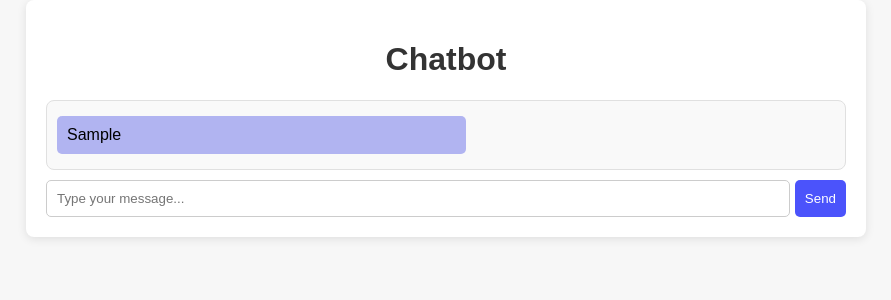
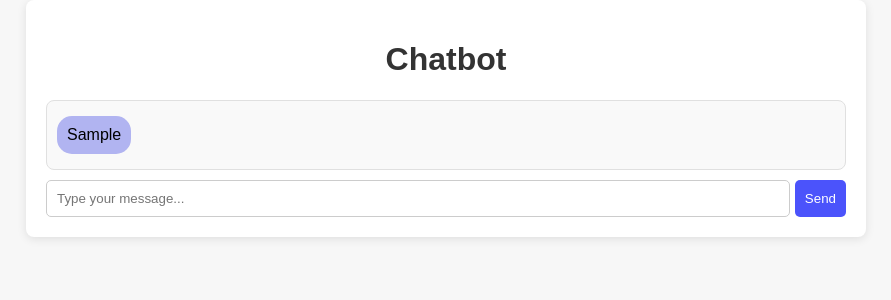
Before and after one commit to joshuajong/gen-ai-chatbot-frontend, a React (Create React App) app: page / in a window 1280 px wide. Both pictures are taken after typing "Sample" into the empty fields and a click on the button "Send". Shown: the top 300 px of the page, without its empty margins (194-1085 px from the left). Built offline with nearby package versions, Linux system fonts and the light colour scheme; no server answers.

Commit message:
DYnamically resize message bubble based on message size; Enable infinite scroll

```diff
--- a/src/components/Chat.jsx
+++ b/src/components/Chat.jsx
@@ -1,22 +1,23 @@
-import React, { useState } from 'react';
+import React, { useState, useEffect } from 'react';
 import axios from 'axios';
+import Message from './Message';
 import '../styles/Chat.css';
 
 const Chat = () => {
   // State to hold messages
   const [messages, setMessages] = useState([]);
   const [messageInput, setMessageInput] = useState('');
+  const [loadingTop, setLoadingTop] = useState(false);
+  const [loadingBottom, setLoadingBottom] = useState(false);
+
 
   const sendMessage = async (e) => {
     e.preventDefault();
-
     if (messageInput.trim()) {
       // Add user's message to the chat
       setMessages([...messages, { sender: "user", text: messageInput }]);
-
       try {
         const response = await axios.post("/api/chat", { message: messageInput });
-
         // Add the server's response to the chat
         setMessages((prevMessages) => [
           ...prevMessages,
@@ -26,19 +27,53 @@ const Chat = () => {
         console.error("Error sending message:", error);
       }
 
-      // Clear the input field
       setMessageInput("");
+    }
+  };
+
+  // Infinite scroll - Load more messages when near top
+  const handleScroll = (e) => {
+    const { scrollTop, scrollHeight, clientHeight } = e.target;
+
+    // Top Scroll: Load older messages
+    if (scrollTop === 0 && !loadingTop) {
+      setLoadingTop(true);
+
+      setTimeout(() => {
+        setMessages((prevMessages) => [
+          { sender: "bot", text: "Loaded older message 1" },
+          { sender: "bot", text: "Loaded older message 2" },
+          ...prevMessages
+        ]);
+        setLoadingTop(false);
+      }, 1000); // Simulate network delay
+    }
+
+    // Bottom Scroll: Load newer messages
+    if (scrollTop + clientHeight >= scrollHeight - 10 && !loadingBottom) {
+      setLoadingBottom(true);
+
+      setTimeout(() => {
+        setMessages((prevMessages) => [
+          ...prevMessages,
+          { sender: "bot", text: "Loaded newer message 1" },
+          { sender: "bot", text: "Loaded newer message 2" }
+        ]);
+        setLoadingBottom(false);
+      }, 1000); // Simulate network delay
     }
   };
 
   return (
     <div className="Chat">
-      <div className="message-container">
+      <div className="message-container" onScroll={handleScroll}>
+        {loadingTop && <div className="loading">Loading older messages...</div>}
+
         {messages.map((message, index) => (
-          <div key={index} className={`message ${message.sender}`}>
-            {message.text}
-          </div>
+          <Message key={index} sender={message.sender} text={message.text} />
         ))}
+
+        {loadingBottom && <div className="loading">Loading newer messages...</div>}
       </div>
       <form onSubmit={sendMessage}>
         <input
--- /dev/null
+++ b/src/components/Message.jsx
@@ -0,0 +1,12 @@
+import React from 'react';
+import '../styles/Chat.css';
+
+const Message = ({ sender, text }) => {
+  return (
+    <div className={`message ${sender}`}>
+      {text}
+    </div>
+  );
+}
+
+export default Message;
--- a/src/styles/Chat.css
+++ b/src/styles/Chat.css
@@ -22,6 +22,8 @@ h1 {
   max-height: 500px; /* Limit height */
   overflow-y: auto; /* Scrollable */
   padding: 10px;
+  display: flex; /* Use flexbox for layout */
+  flex-direction: column; /* Stack messages vertically */
   border: 1px solid #e0e0e0; /* Light border */
   border-radius: 8px; /* Rounded corners */
   margin-bottom: 10px; /* Space below */
@@ -31,20 +33,21 @@ h1 {
 .message {
   margin: 5px 0; /* Space between messages */
   padding: 10px; /* Padding inside the message */
-  border-radius: 5px; /* Rounded message corners */
-  max-width: 50%; /* Limit message width */
+  border-radius: 15px; /* Rounded message corners */
+  display: inline-block; /* Make the message bubble fit the text */
+  max-width: 50%; /* Allow the message to take up full width if needed */
   word-wrap: break-word; /* Allow long words to break */
-  align-self: flex-start /* Align all messages to the left */
+  width: fit-content; /* Ensure the message bubble fits the text */
 }
 
 .message.user {
   background-color: #b1b4f1; /* User message background */
-  align-self: flex-end; /* Align user messages to the right */
+  align-self: flex-start; /* Align user messages to the right */
 }
 
 .message.bot {
   background-color: #f1f0f0; /* Bot message background */
-  align-self: flex-start; /* Align bot messages to the left */
+  align-self: flex-end; /* Align bot messages to the left */
 }
 
 form {
@@ -76,3 +79,10 @@ button {
 button:hover {
   background-color: #45a049; /* Darker button color on hover */
 }
+
+.loading {
+  text-align: center;
+  padding: 10px;
+  color: #888;
+  font-style: italic;
+}
```
